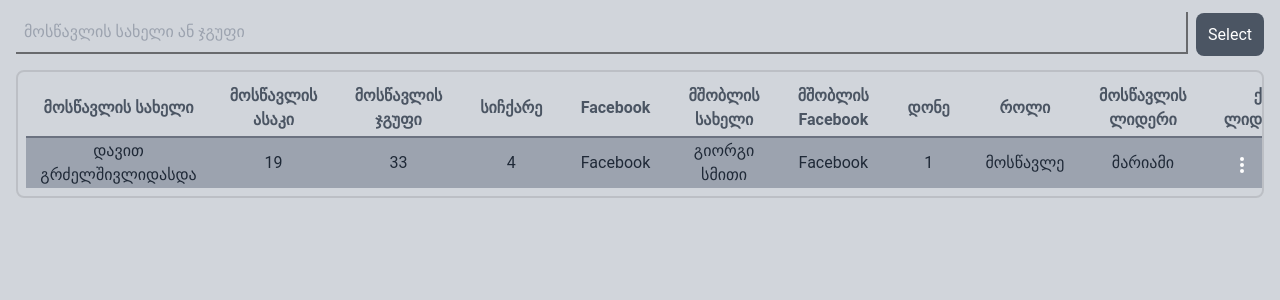
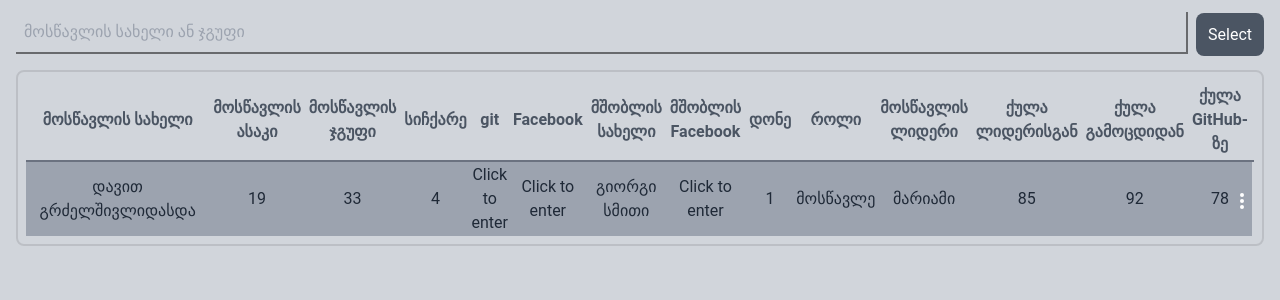
Before and after one commit to davita101/secret_porject, a React (Vite) app: page / in a window 1280 px wide. Shown: the top 300 px of the page. Built offline with nearby package versions, Linux system fonts and the light colour scheme.

Commit message:
finish: filter, tables

```diff
--- a/src/Components/Client/StudentFilter.jsx
+++ b/src/Components/Client/StudentFilter.jsx
@@ -41,7 +41,7 @@ const StudentFilter = ({ onFilterChange }) => {
   }
 
   const filteredOptions = arrOfTitle.filter(item =>
-    item.toLowerCase().includes(query.toLowerCase())
+    item[1].toLowerCase().includes(query.toLowerCase())
   )
 
   const isSelected = (item) => selectedItems.includes(item) // Helper function to check selection
@@ -89,7 +89,7 @@ const StudentFilter = ({ onFilterChange }) => {
                   onClick={() => handleOptionClick(item)}
                   className={`flex justify-between p-2 cursor-pointer hover: transition-colors ${isSelected(item) ? 'bg-blue-200' : ''}`}
                 >
-                  {item}
+                  {item[1]}
                   <input type="checkbox" checked={isSelected(item)} disabled /> {/* Disabled checkbox for visual representation */}
                 </div>
               ))
--- a/src/Components/Client/TableOfStudents.jsx
+++ b/src/Components/Client/TableOfStudents.jsx
@@ -4,19 +4,20 @@ import { HiDotsVertical } from 'react-icons/hi'
 import { MdEdit } from 'react-icons/md'
 
 export const arrOfTitle = [
-  "მოსწავლის სახელი",
-  "მოსწავლის ასაკი",
-  "მოსწავლის ჯგუფი",
-  "სიჩქარე",
-  "Facebook",
-  "მშობლის სახელი",
-  "მშობლის Facebook",
-  "დონე",
-  "როლი",
-  "მოსწავლის ლიდერი",
-  "ქულა ლიდერისგან",
-  "ქულა გამოცდიდან",
-  "ქულა GitHub-ზე"
+  ["student_name", "მოსწავლის სახელი",],
+  ["student_age", "მოსწავლის ასაკი",],
+  ["student_group", "მოსწავლის ჯგუფი",],
+  ["student_speed", "სიჩქარე"],
+  ["student_github", "git"],
+  ["student_facebook", "Facebook"],
+  ["parent_name", "მშობლის სახელი"],
+  ["parent_facebook", "მშობლის Facebook"],
+  ["student_level", "დონე"],
+  ["student_role", "როლი"],
+  ["leader_of_student", "მოსწავლის ლიდერი"],
+  ["Score_from_leader", "ქულა ლიდერისგან"],
+  ["score_from_quiz", "ქულა გამოცდიდან"],
+  ["score_from_github", "ქულა GitHub-ზე"]
 ]
 
 export const studentsData = [
@@ -25,6 +26,7 @@ export const studentsData = [
     student_age: 19,
     student_group: 33,
     student_speed: 4,
+    student_github: "https://github.com",
     student_facebook: "https://www.facebook.com/daviti",
     parent_name: "გიორგი სმითი",
     parent_facebook: "https://www.facebook.com/giorgis",
@@ -35,17 +37,17 @@ export const studentsData = [
     score_from_quiz: 92,
     score_from_github: 78,
   },
+
 ]
 
-const arrOfStudentDataKeys = Object.keys(studentsData[0])
-
-const TableOfStudents = ({ searchQuery }) => {
+const TableOfStudents = ({ searchQuery, selectedGroup }) => {
+const arrOfStudentDataKeys = selectedGroup.map(item => item[0])
   const [students, setStudents] = useState(studentsData)
   const [menuEdit, setMenuEdit] = useState(null)
   const [editingIndex, setEditingIndex] = useState(null)
   const [editedStudent, setEditedStudent] = useState(null)
 
-  const filteredStudents = students.filter(student =>
+  const filteredStudents = students.filter((student) =>
     student.student_name.includes(searchQuery) ||
     student.student_group.toString().includes(searchQuery)
   )
@@ -84,24 +86,24 @@ const TableOfStudents = ({ searchQuery }) => {
 
   return (
     <div>
-      <table className='overflow-auto w-[1550px]'>
+      <table className='overflow-auto'>
         <thead className='border-b-2 border-gray-500 table-auto w-full'>
           <tr className='text-gray-600'>
-            {arrOfTitle.map((item, index) => (
-              <th className='p-1' key={`_title--name-${index}`}>{item}</th>
+            {selectedGroup.map((item, index) => (
+              <th className='p-1' key={`_title--name-${index}`}>{item[1]}</th>
             ))}
           </tr>
         </thead>
-        <tbody className='border-spacing-5'>
-          {filteredStudents.length === 0 ? (
+        <tbody className='border-spacing-1'>
+          {selectedGroup.length === 0 ? (
             <tr className='bg-red-500'>
-              <td colSpan={arrOfTitle.length} className="text-center text-gray-500">სტუდენტი არ მოიძებნება</td>
+              <td colSpan={1} className="text-center text-gray-500">სტუდენტი არ მოიძებნება</td>
             </tr>
           ) : (
             filteredStudents.map((student, index) => (
               <tr className='text-gray-800 text-center' key={index}>
                 {arrOfStudentDataKeys.map((key) => (
-                  <td key={key} className={`${index % 2 === 0 ? "bg-gray-400" : "bg-gray-500"} w-[780px]`}>
+                  <td key={key} className={`${index % 2 === 0 ? "bg-gray-400" : "bg-gray-500"} w-full`}>
                     {editingIndex === index ? (
                       <input
                         className={` outline-none p-2 border-none ${index % 2 === 0 ? "bg-gray-400" : "bg-gray-500"}`}
@@ -111,8 +113,8 @@ const TableOfStudents = ({ searchQuery }) => {
                         onChange={(e) => handleChange(key, e.target.value)}
                       />
                     ) : (
-                      key === "student_facebook" || key === "parent_facebook" ? (
-                        <a href={student[key]} target="_blank" rel="noopener noreferrer">Facebook</a>
+                        key === "student_facebook" || key === "parent_facebook" || key === "student_github" ? (
+                          <a href={student[key]} target="_blank" rel="noopener noreferrer">Click to enter</a>
                       ) : (
                         student[key]
                       )
@@ -154,9 +156,6 @@ const TableOfStudents = ({ searchQuery }) => {
           <button onClick={handleSaveEdit} className="absolute mt-[2rem] bg-green-500 text-white p-2 rounded">
             Save Changes
           </button>
-          <button onClick={() => setEditingIndex(null)} className="absolute ml-[8rem] mt-[2rem] bg-blue-500 text-white p-2 rounded">
-            Cancel
-          </button>
         </div>
       )}
     </div>
--- a/src/Pages/ClientSide.jsx
+++ b/src/Pages/ClientSide.jsx
@@ -15,9 +15,6 @@ const ClientSide = () => {
   const handleGroupChange = (group) => {
     setSelectedGroup(group)
   }
-  const handleSelectGroup = () => {
-    return selectedGroup
-  }
   return (
     <div className='container'>
       <div className='flex items-center gap-2'>
@@ -25,12 +22,12 @@ const ClientSide = () => {
           <StudentSearch onSearch={handleSearch} />
         </div>
         <div>
-          <StudentFilter onFilterChange={handleGroupChange} onHandleSelectGroup={handleSelectGroup} />
+          <StudentFilter onFilterChange={handleGroupChange}/>
         </div>
       </div>
       <div className='relative '>
         <div className="border-2 border-black/10 rounded-lg p-2 overflow-x-auto">
-          <TableOfStudents searchQuery={searchQuery} selectedGroup={handleSelectGroup()} />
+          <TableOfStudents searchQuery={searchQuery} selectedGroup={selectedGroup} />
         </div>
       </div>
     </div>
```
